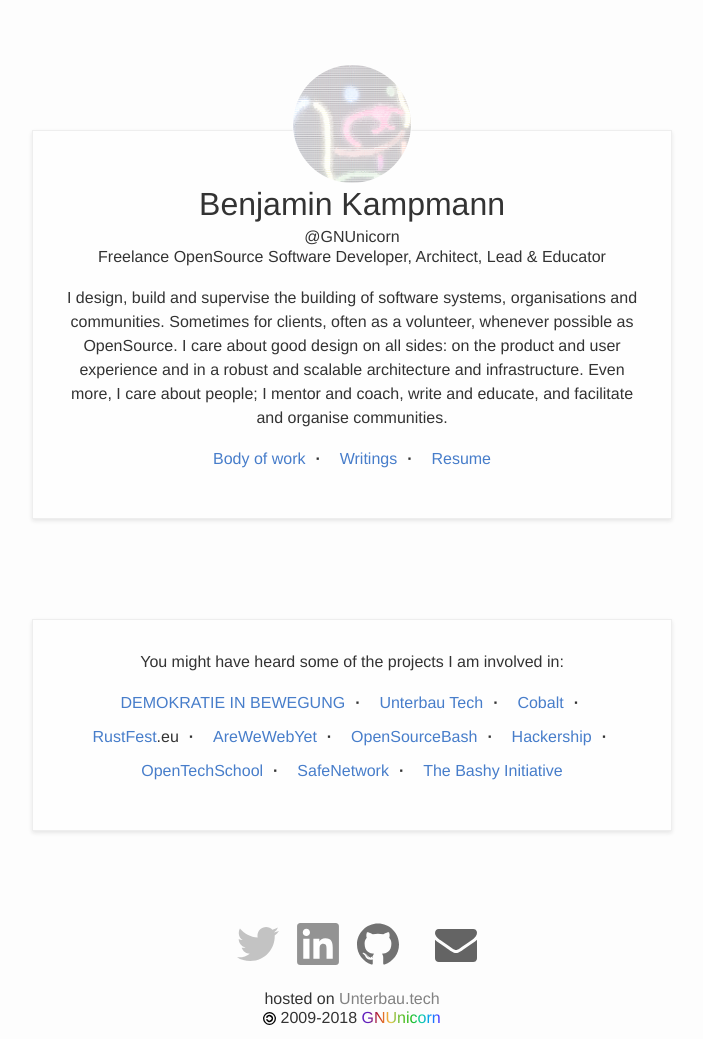
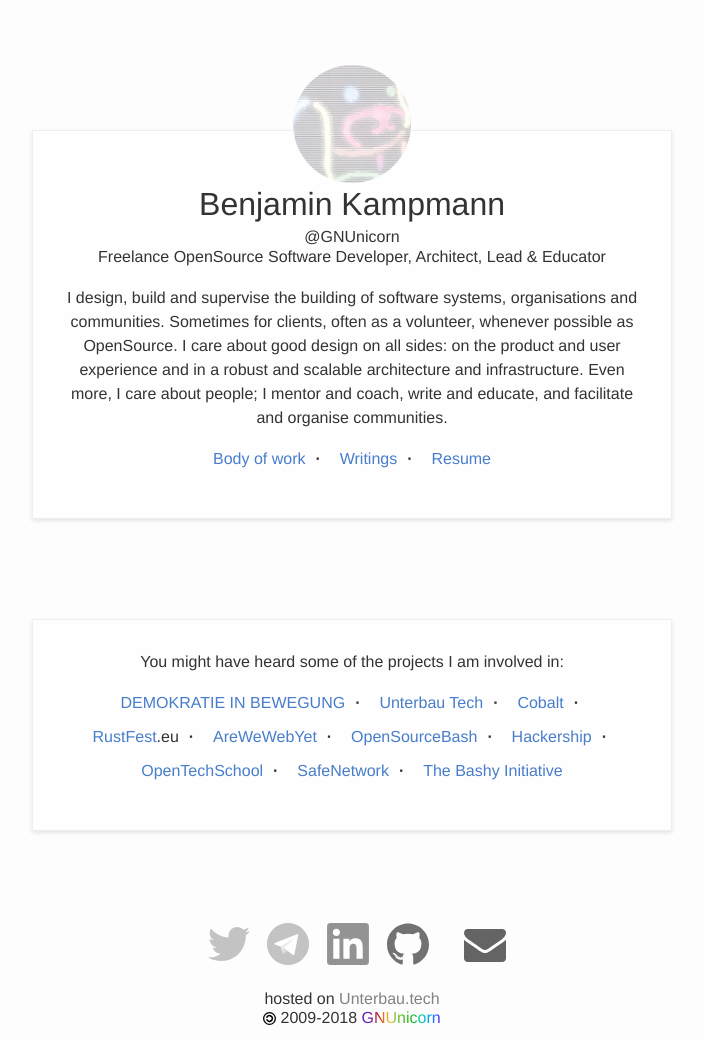
Before and after one commit to gnunicorn/gnunicorn.org, a Jekyll site: the page built from index.html, in a window 1280 px wide. Shown: the whole page, without its empty margins (288-991 px from the left). Built offline with Jekyll 4.4.1, drawn with Linux system fonts in a browser that asks for light colours.

Commit message:
add telegram link

```diff
--- a/_includes/footer.html
+++ b/_includes/footer.html
@@ -8,6 +8,14 @@
     </g>
 </svg></a>
         </li>
+        <li><a href="http://t.me/gnunicorn"><svg viewBox="0 0 256 256" version="1.1" xmlns="http://www.w3.org/2000/svg" xmlns:xlink="http://www.w3.org/1999/xlink" preserveAspectRatio="xMidYMid">
+          <g>
+              <path d="M128,0 C57.307,0 0,57.307 0,128 L0,128 C0,198.693 57.307,256 128,256 L128,256 C198.693,256 256,198.693 256,128 L256,128 C256,57.307 198.693,0 128,0 L128,0 Z" fill="#40B3E0"/>
+              <path d="M190.2826,73.6308 L167.4206,188.8978 C167.4206,188.8978 164.2236,196.8918 155.4306,193.0548 L102.6726,152.6068 L83.4886,143.3348 L51.1946,132.4628 C51.1946,132.4628 46.2386,130.7048 45.7586,126.8678 C45.2796,123.0308 51.3546,120.9528 51.3546,120.9528 L179.7306,70.5928 C179.7306,70.5928 190.2826,65.9568 190.2826,73.6308" fill="#FFFFFF"/>
+              <path d="M98.6178,187.6035 C98.6178,187.6035 97.0778,187.4595 95.1588,181.3835 C93.2408,175.3085 83.4888,143.3345 83.4888,143.3345 L161.0258,94.0945 C161.0258,94.0945 165.5028,91.3765 165.3428,94.0945 C165.3428,94.0945 166.1418,94.5735 163.7438,96.8115 C161.3458,99.0505 102.8328,151.6475 102.8328,151.6475" fill="#D2E5F1"/>
+              <path d="M122.9015,168.1154 L102.0335,187.1414 C102.0335,187.1414 100.4025,188.3794 98.6175,187.6034 L102.6135,152.2624" fill="#B5CFE4"/>
+          </g>
+      </svg></a></li>
         <li>
           <a href="https://de.linkedin.com/in/benjaminkampmann"><svg
              xmlns:dc="http://purl.org/dc/elements/1.1/"
```
